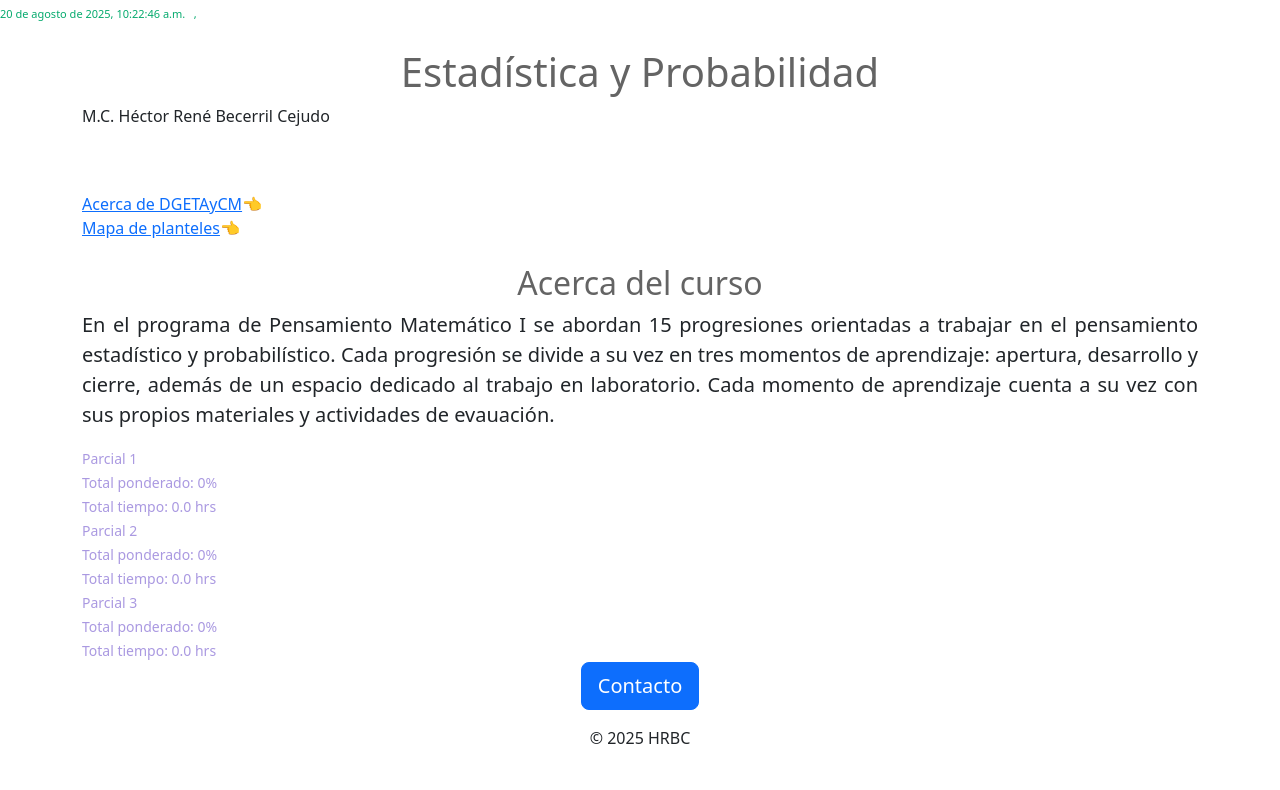
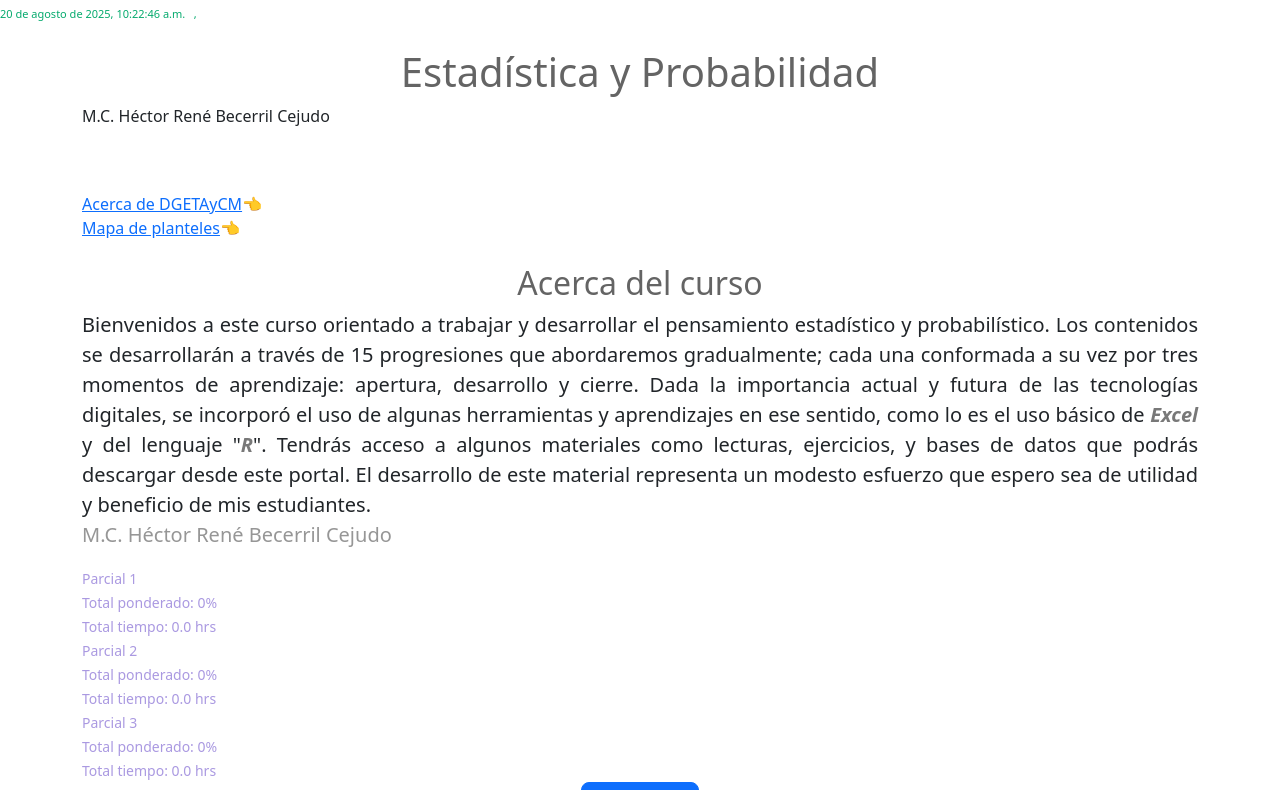
Before and after one commit to renebec/Math1-2025, a Flask app: template templates/home.html in a window 1280 px wide. Shown: the part 288-1078 px from the top of the page. Before the commit the page ends 1032 px from the top, so only its background shows below. Run offline with Flask 3, Linux system fonts and the light colour scheme; the template is opened without the code that fills it, so the values that code supplies are empty.

Commit message:
intro text

```diff
--- a/templates/home.html
+++ b/templates/home.html
@@ -93,7 +93,7 @@
         <h2 class="text-center mt-4 mb-2" style="color:rgb(100,100,100);">
             Acerca del curso
         </h2>
-        <p class="lead">En el programa de Pensamiento Matemático I se abordan 15 progresiones orientadas a trabajar en el pensamiento estadístico y probabilístico. Cada progresión se divide a su vez en tres momentos de aprendizaje: apertura, desarrollo y cierre, además de un espacio dedicado al trabajo en laboratorio. Cada momento de aprendizaje cuenta a su vez con sus propios materiales y actividades de evauación. </p>
+        <p class="lead">Bienvenidos a este curso orientado a trabajar y desarrollar el pensamiento estadístico y probabilístico. Los contenidos se desarrollarán a través de 15 progresiones que abordaremos gradualmente; cada una conformada a su vez por tres momentos de aprendizaje: apertura, desarrollo y cierre. Dada la importancia actual y futura de las tecnologías digitales, se incorporó el uso de algunas herramientas y aprendizajes en ese sentido, como lo es el uso básico de <i style="font-weight:bold;color:rgb(120,120,120)">Excel</i> y del lenguaje "<i style="font-weight:bold;color:rgb(120,120,120)">R</i>". Tendrás acceso a algunos materiales como lecturas, ejercicios, y bases de datos que podrás descargar desde este portal. El desarrollo de este material representa un modesto esfuerzo que espero sea de utilidad y beneficio de mis estudiantes.<br><br<i style="color:rgb(150,150,150);">M.C. Héctor René Becerril Cejudo</i></p>
 
         <div>
             {% set item = (pg | selectattr('parcial', 'equalto', 'Parcial 1') |                 first) %}
```
